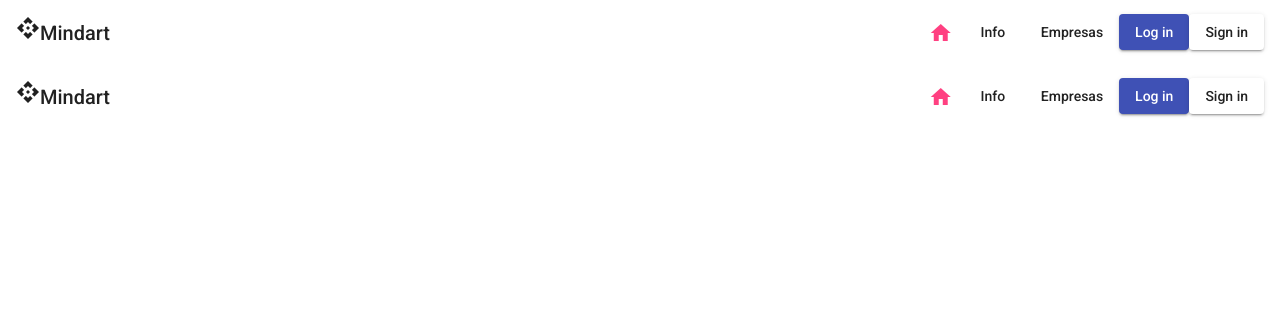
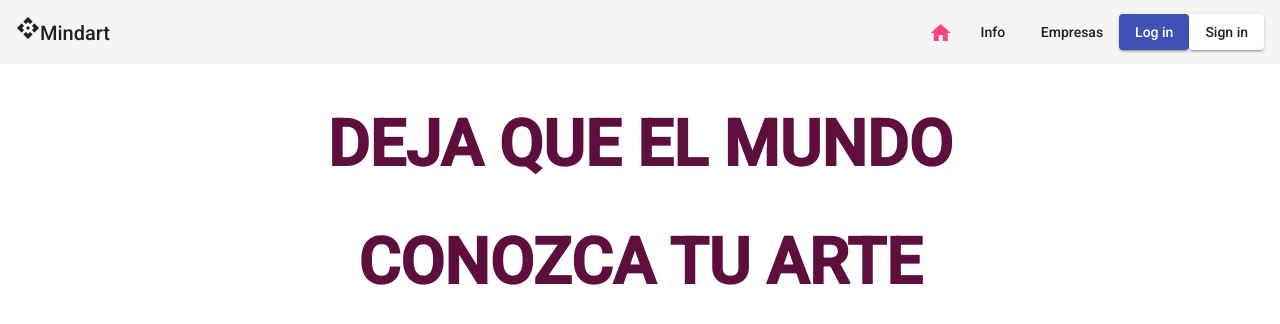
Before and after one commit to cloncada/Mindart, an Angular app: page /inicio in a window 1280 px wide. Shown: the top 324 px of the page. Built offline with nearby package versions, Linux system fonts and the light colour scheme.

Commit message:
Modificación inicio

```diff
--- a/src/app/app.component.html
+++ b/src/app/app.component.html
@@ -9,7 +9,7 @@
 
 <!-- Toolbar -->
 <div class="toolbar" role="banner">
- <app-inicio></app-inicio>
+ <app-general></app-general>
 </div>
 
 <!-- * * * * * * * * * * * * * * * * * * * * * * * * * * * * * * * -->
--- a/src/app/app.module.ts
+++ b/src/app/app.module.ts
@@ -11,13 +11,15 @@ import { BrowserAnimationsModule } from '@angular/platform-browser/animations';
 import { InicioComponent } from './inicio/inicio.component';
 import { EmpresasComponent } from './empresas/empresas.component';
 import { InfoComponent } from './info/info.component';
+import { GeneralComponent } from './general/general.component';
 
 @NgModule({
   declarations: [
     AppComponent,
     InicioComponent,
     EmpresasComponent,
-    InfoComponent
+    InfoComponent,
+    GeneralComponent
   ],
   imports: [
     BrowserModule,
--- /dev/null
+++ b/src/app/general/general.component.html
@@ -0,0 +1,15 @@
+<mat-toolbar class="format-inicio">
+    <div class="mindart"></div>
+    <span>
+        <mat-icon>api</mat-icon>Mindart
+    </span>
+    <div class="espacio"></div>
+
+    <button mat-icon-button color="accent" routerLink="inicio">
+        <mat-icon>home</mat-icon>
+    </button>
+    <a mat-button routerLink="info">Info</a>
+    <a mat-button routerLink="empresas">Empresas</a>
+    <a mat-raised-button color="primary">Log in</a>
+    <a mat-raised-button>Sign in</a>
+</mat-toolbar>
--- /dev/null
+++ b/src/app/general/general.component.ts
@@ -0,0 +1,15 @@
+import { Component, OnInit } from '@angular/core';
+
+@Component({
+  selector: 'app-general',
+  templateUrl: './general.component.html',
+  styleUrls: ['./general.component.css']
+})
+export class GeneralComponent implements OnInit {
+
+  constructor() { }
+
+  ngOnInit(): void {
+  }
+
+}
--- a/src/app/inicio/inicio.component.css
+++ b/src/app/inicio/inicio.component.css
@@ -5,3 +5,9 @@
     background-image: url('/assets/img/.mindart');
     width: 100; height: 100;
 }
+.titulo{
+    background: white;
+    color:rgb(95, 15, 62);
+    text-align:center;
+    font-size: 200%
+}
--- a/src/app/inicio/inicio.component.html
+++ b/src/app/inicio/inicio.component.html
@@ -1,15 +1,4 @@
-<mat-toolbar class="format-inicio">
-    <div class="mindart"></div>
-    <span>
-        <mat-icon>api</mat-icon>Mindart
-    </span>
-    <div class="espacio"></div>
-
-    <button mat-icon-button color="accent" routerLink="/">
-        <mat-icon>home</mat-icon>
-    </button>
-    <a mat-button routerLink="info">Info</a>
-    <a mat-button routerLink="empresas">Empresas</a>
-    <a mat-raised-button color="primary">Log in</a>
-    <a mat-raised-button>Sign in</a>
-</mat-toolbar>
+<div class = "titulo">
+<H1>DEJA QUE EL MUNDO</H1>
+<h1>CONOZCA TU ARTE</h1>
+</div>
```
Also changed, not shown: src/app/general/general.component.css (added), 1 other file (tests, documents, lock files or other folders).
